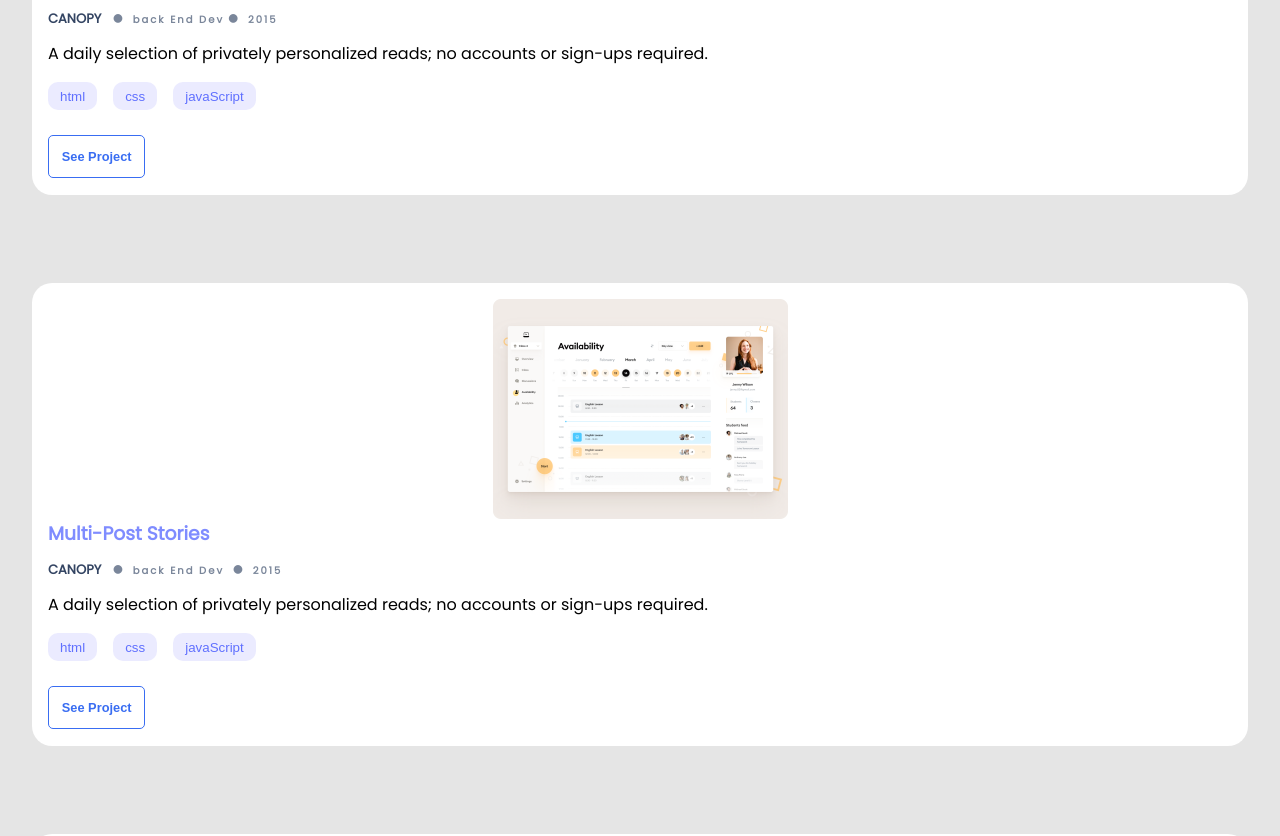
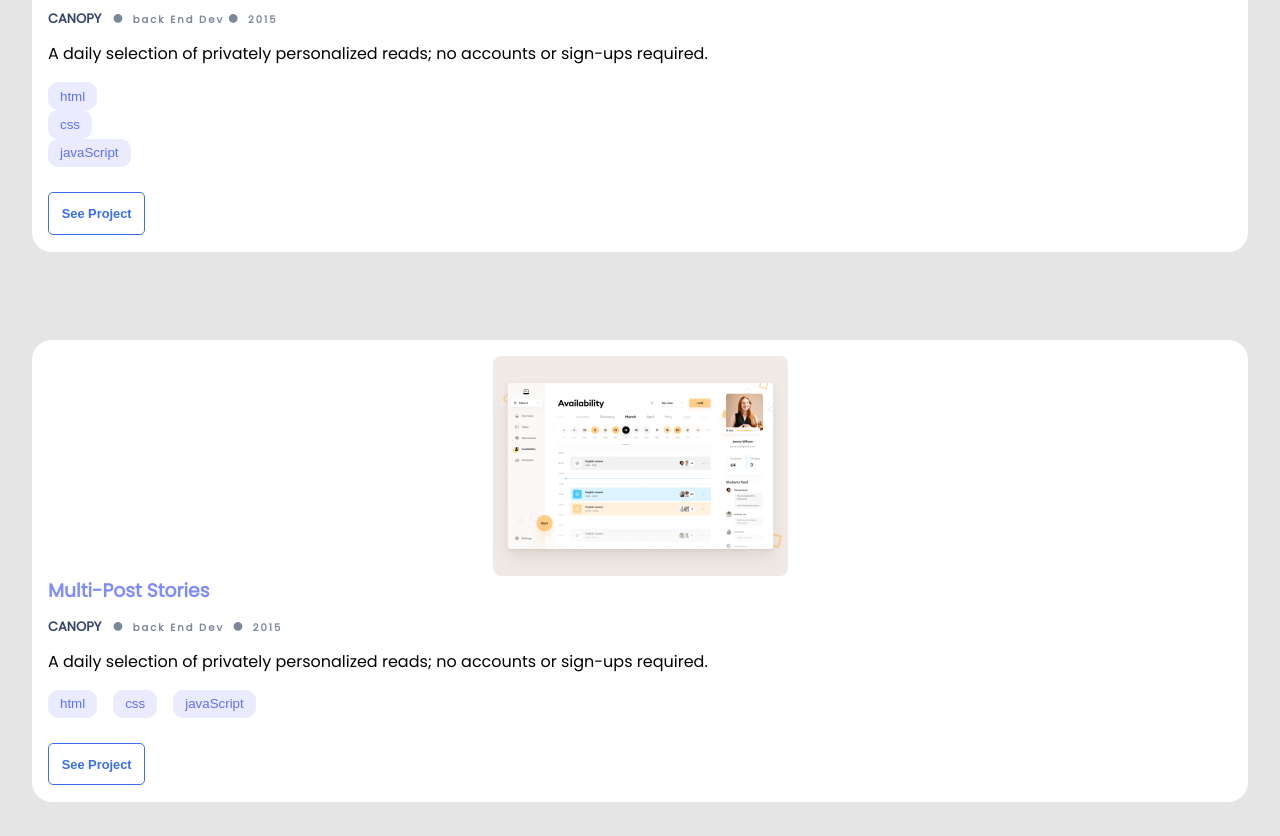
Before and after one commit to UsirusenIkon/Portfolio, a website: page index.html in a window 1280 px wide. Shown: the part 1182-2018 px from the top of the page. Drawn offline with nearby package versions, Linux system fonts and the light colour scheme; files whose address does not match are found by name; a web font is replaced by a local one.

Commit message:
Add float

```diff
--- a/index.html
+++ b/index.html
@@ -86,7 +86,7 @@
           </p>
         </div>
       </div>
-      <ul class="btn-grp flex">
+      <ul class="btn-grp float">
         <li><button type="submit">html</button></li>
         <li><button type="submit">css</button></li>
         <li><button type="submit">javaScript</button></li>
```
